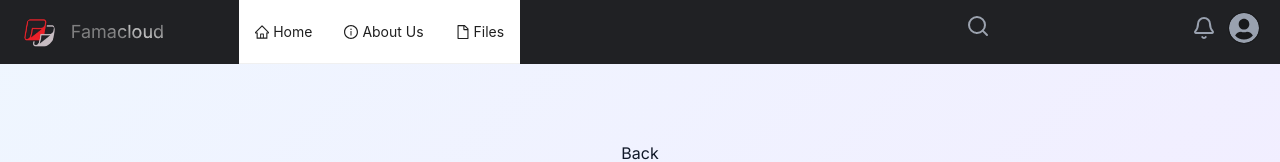
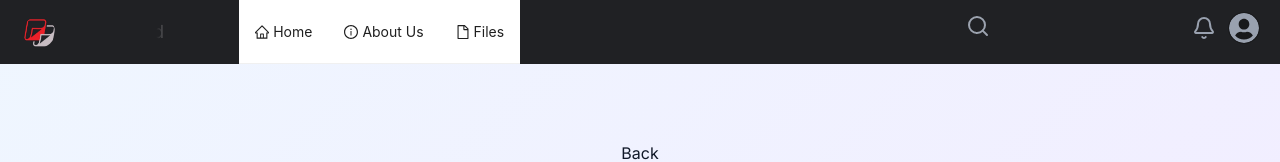
Before and after one commit to Ymffuture/Filebank, a React (Vite) app in the folder filebank-frontend/: page /cv in a window 1280 px wide. Shown: the top 162 px of the page. Built offline with nearby package versions, Linux system fonts and the light colour scheme.

Commit message:
Update ShinyText.jsx

```diff
--- a/filebank-frontend/src/components/ShinyText.jsx
+++ b/filebank-frontend/src/components/ShinyText.jsx
@@ -1,43 +1,140 @@
-const ShinyText = ({ text, disabled = false, speed = 5, className = "" }) => {
-  const animationDuration = `${speed}s`;
+// ShinyText.jsx
+import React, { useEffect, useMemo, useState } from "react";
+import PropTypes from "prop-types";
+
+/**
+ * ShinyText
+ *
+ * Props:
+ * - text: string (optional) — one of text or children used
+ * - children: node (optional)
+ * - disabled: boolean — turn animation off
+ * - speed: number — seconds for one shimmer cycle
+ * - className: string — extra classes
+ * - gradientColors: [string, string, string] — 3 stops for the shimmer gradient
+ * - direction: "left" | "right" — direction of shimmer movement
+ * - shimmerWidthPercent: number — width of the light band as a percent (10 = narrow, 40 = wide)
+ * - pauseOnHover: boolean — pause animation while hovered
+ */
+const KEYFRAME_ID = "shiny-text-keyframes-v1";
+
+function injectKeyframesIfNeeded() {
+  // Only run in browser
+  if (typeof document === "undefined") return;
+  if (document.getElementById(KEYFRAME_ID)) return;
+
+  const style = document.createElement("style");
+  style.id = KEYFRAME_ID;
+
+  // The animation uses background-position to create a shimmer.
+  style.innerHTML = `
+    @keyframes shiny-text-shimmer {
+      0% { background-position: -200% 50%; }
+      100% { background-position: 200% 50%; }
+    }
+
+    /* keep selection readable: when text is selected fall back to color */
+    .shiny-text::selection {
+      background: rgba(255,255,255,0.15);
+    }
+  `;
+
+  document.head.appendChild(style);
+}
+
+const ShinyText = ({
+  text,
+  children,
+  disabled = false,
+  speed = 5,
+  className = "",
+  gradientColors = ["rgba(255,255,255,0)", "rgba(255,255,255,0.9)", "rgba(255,255,255,0)"],
+  direction = "right",
+  shimmerWidthPercent = 30,
+  pauseOnHover = true,
+  style = {},
+  ...rest
+}) => {
+  // prefer-reduced-motion check
+  const [prefersReducedMotion, setPrefersReducedMotion] = useState(false);
+  useEffect(() => {
+    if (typeof window === "undefined") return;
+    const mq = window.matchMedia && window.matchMedia("(prefers-reduced-motion: reduce)");
+    const handler = () => setPrefersReducedMotion(Boolean(mq && mq.matches));
+    handler();
+    if (mq && mq.addEventListener) mq.addEventListener("change", handler);
+    else if (mq && mq.addListener) mq.addListener(handler);
+    return () => {
+      if (mq && mq.removeEventListener) mq.removeEventListener("change", handler);
+      else if (mq && mq.removeListener) mq.removeListener(handler);
+    };
+  }, []);
+
+  // Inject keyframes only on client once
+  useEffect(() => {
+    injectKeyframesIfNeeded();
+  }, []);
+
+  // animation state for pause-on-hover
+  const [isHovered, setIsHovered] = useState(false);
+  const isPaused = disabled || prefersReducedMotion || (pauseOnHover && isHovered);
+
+  // compute gradient and animation style
+  const gradient = useMemo(() => {
+    // create a 3-stop gradient, center stop is narrow based on shimmerWidthPercent
+    // We'll construct a gradient that moves across via background-position animation.
+    const [stop1, stop2, stop3] = gradientColors;
+    // adjust stops to control band width
+    const band = Math.max(6, Math.min(60, shimmerWidthPercent)); // ensure proper range
+    // We place stops with percentages so the band is narrow
+    return `linear-gradient(90deg, ${stop1} 0%, ${stop1} ${50 - band/2}%, ${stop2} 50%, ${stop3} ${50 + band/2}%, ${stop3} 100%)`;
+  }, [gradientColors, shimmerWidthPercent]);
+
+  const animationDuration = `${Math.max(0.1, Number(speed) || 5)}s`;
+  const dirMultiplier = direction === "left" ? -1 : 1;
+
+  const baseStyle = {
+    display: "inline-block",
+    // use background clip to color text with gradient
+    backgroundImage: gradient,
+    backgroundSize: "200% 100%", // make wider for movement
+    WebkitBackgroundClip: "text",
+    backgroundClip: "text",
+    color: "transparent", // make text show gradient
+    WebkitTextFillColor: "transparent", // Safari
+    // animation
+    animationName: disabled || prefersReducedMotion ? "none" : "shiny-text-shimmer",
+    animationDuration,
+    animationTimingFunction: "linear",
+    animationIterationCount: "infinite",
+    animationPlayState: isPaused ? "paused" : "running",
+    ...style,
+  };
 
   return (
-    <div
-      className={`text-[#b5b5b5a4] bg-clip-text inline-block ${
-        disabled ? "" : "animate-shine"
-      } ${className}`}
-      style={{
-        backgroundImage:
-          "linear-gradient(30deg, rgba(255, 255, 255, 0) 40%, rgba(255, 255, 255, 0.8) 50%, rgba(255, 255, 255, 0) 60%)",
-        backgroundSize: "200% 200%",
-        WebkitBackgroundClip: "text",
-        animationDuration: animationDuration,
-        animationName: disabled ? "none" : "shine",
-        animationIterationCount: disabled ? "0" : "infinite",
-        animationTimingFunction: "linear",
-      }}
+    <span
+      className={`shiny-text ${className}`}
+      style={baseStyle}
+      onMouseEnter={() => setIsHovered(true)}
+      onMouseLeave={() => setIsHovered(false)}
+      {...rest}
     >
-      {text}
-    </div>
+      {text ?? children}
+    </span>
   );
 };
 
+ShinyText.propTypes = {
+  text: PropTypes.node,
+  children: PropTypes.node,
+  disabled: PropTypes.bool,
+  speed: PropTypes.number,
+  className: PropTypes.string,
+  gradientColors: PropTypes.arrayOf(PropTypes.string),
+  direction: PropTypes.oneOf(["left", "right"]),
+  shimmerWidthPercent: PropTypes.number,
+  pauseOnHover: PropTypes.bool,
+  style: PropTypes.object,
+};
+
 export default ShinyText;
-
-// tailwind.config.js
-// module.exports = {
-//   theme: {
-//     extend: {
-//       keyframes: {
-//         shine: {
-//           '0%': { 'background-position': '100%' },
-//           '100%': { 'background-position': '-100%' },
-//         },
-//       },
-//       animation: {
-//         shine: 'shine 5s linear infinite',
-//       },
-//     },
-//   },
-//   plugins: [],
-// };
```
